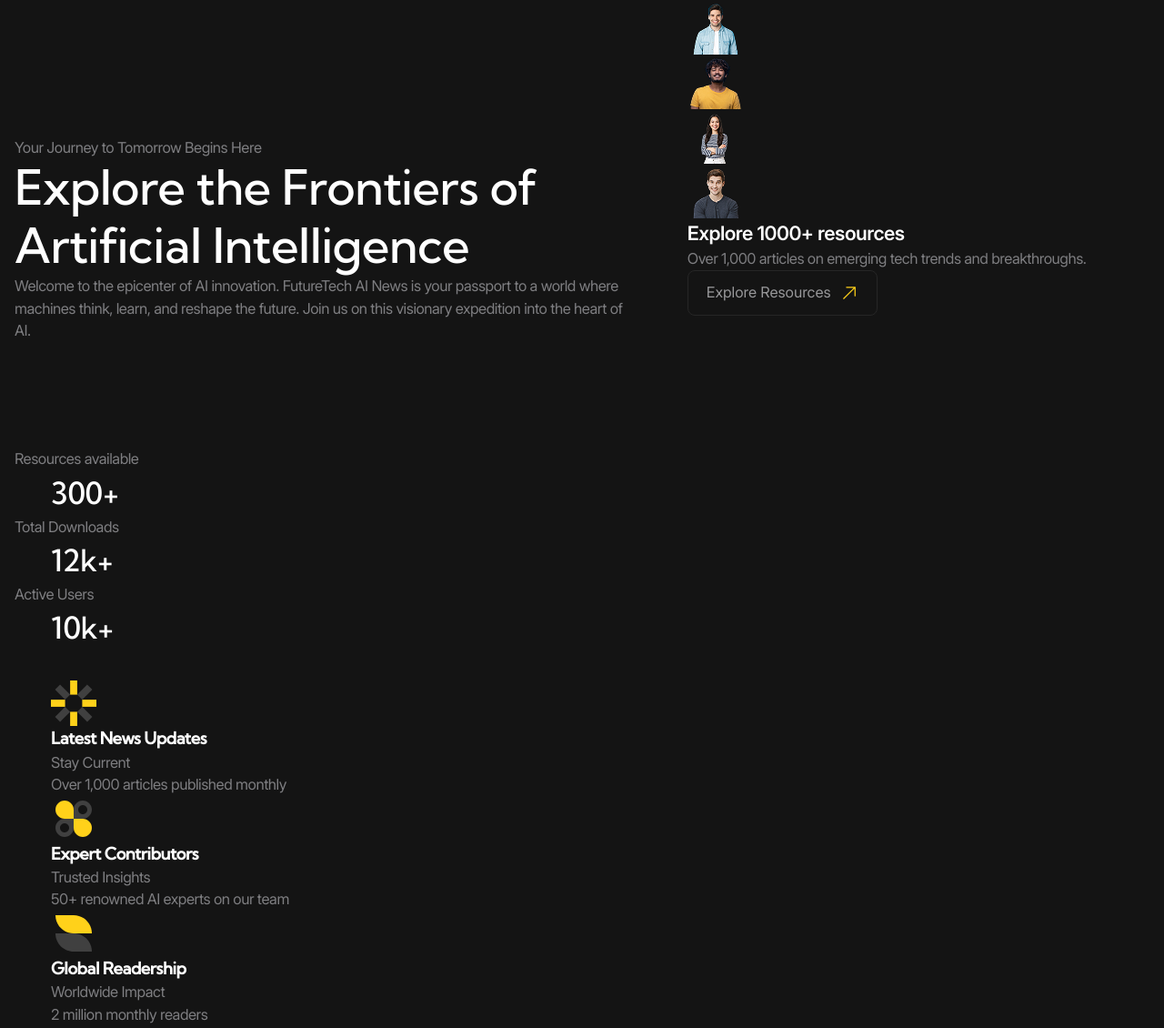
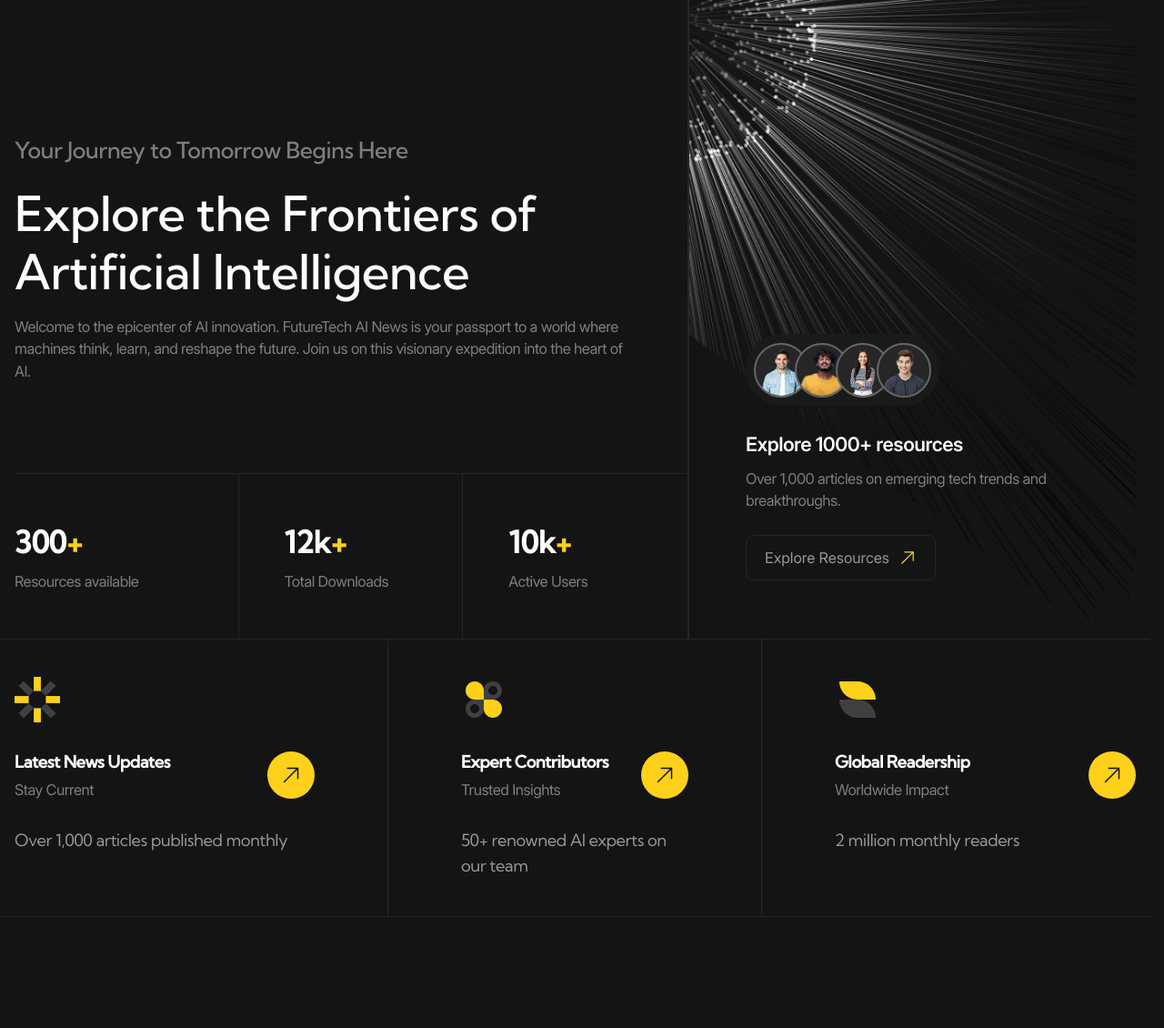
Before and after one commit to Igor-lab-git/FutureTech, a website built with Vite: page src/index.html in a window 1280 px wide. Shown: the whole page at 91% size. After the commit the page ends 1008 px from the top, so only its background shows below. Built offline with nearby package versions, Linux system fonts and the light colour scheme.

Commit message:
add style to hero

```diff
--- a/src/index.html
+++ b/src/index.html
@@ -93,7 +93,7 @@
     <section class="hero" aria-labelledby="hero-title">
         <div class="hero__main container">
             <div class="hero__body">
-                <p class="hero__body-subtitlte">Your Journey to Tomorrow Begins Here</p>
+                <p class="hero__body-subtitle">Your Journey to Tomorrow Begins Here</p>
                 <h1 class="hero__body-title" id="hero-title">Explore the Frontiers of Artificial Intelligence</h1>
                 <div class="hero__body-description">
                     <p>Welcome to the epicenter of AI innovation. FutureTech AI News is your passport to a
@@ -103,8 +103,8 @@
                 </div>
             </div>
 
-            <div class="hero__metrics metrics">
-                <dl class="metrics__list">
+            <div class="hero__metrics metrics full-vw-line full-vw-line--top full-vw-line--left">
+                <dl class="metrics__list list-reset">
                     <div class="metrics__item">
                         <dt class="metrics__key">Resources available</dt>
                         <dd class="metrics__value h3">300<span class="metrics__sign">+</span></dd>
@@ -119,6 +119,7 @@
                     </div>
                 </dl>
             </div>
+
             <div class="hero__resources-preview resources-preview">
                 <div class="resources-preview__team team">
                     <img class="team__person" src="/images/hero/team/person-1.png" alt="" width="60" height="60" loading="lazy">
@@ -136,11 +137,11 @@
             </div>
 
         </div>
-        <div class="hero__advantages container">
+        <div class="hero__advantages ">
             <h2 class="visually-hidden">Our advantages</h2>
-            <ul class="hero__advantages__list">
-                <li class="hero__advantages__item">
+            <ul class="hero__advantages-list container">
 
+                <li class="hero__advantages-item">
                     <article class="advantages-card">
                         <img class="advantages-card__image" src="/images/hero/advantages/Icon-1.svg" alt="" width="50" height="50" loading="lazy">
                         <a class="advantages-card__link" href="#">
@@ -149,7 +150,9 @@
                         </a>
                         <p class="advantages-card__detailes">Over 1,000 articles published monthly</p>
                     </article>
+                </li>
 
+                <li class="hero__advantages-item">
                     <article class="advantages-card">
                         <img class="advantages-card__image" src="/images/hero/advantages/Icon-2.svg" alt="" width="50" height="50" loading="lazy">
                         <a class="advantages-card__link" href="#">
@@ -158,7 +161,9 @@
                         </a>
                         <p class="advantages-card__detailes">50+ renowned AI experts on our team</p>
                     </article>
+                </li>
 
+                <li class="hero__advantages-item">
                     <article class="advantages-card">
                         <img class="advantages-card__image" src="/images/hero/advantages/Icon-3.svg" alt="" width="50" height="50" loading="lazy">
                         <a class="advantages-card__link" href="#">
--- a/src/styles/base/_normalize.scss
+++ b/src/styles/base/_normalize.scss
@@ -354,3 +354,21 @@
 [hidden] {
   display: none;
 }
+
+:where(ul[class]) {
+  list-style: none;
+}
+
+dl {
+  margin: 0;
+  padding: 0;
+}
+
+dd {
+  margin-left: 0;
+  padding-left: 0;
+}
+
+dt {
+  margin-bottom: 0;
+}
--- a/src/styles/base/_utils.scss
+++ b/src/styles/base/_utils.scss
@@ -35,3 +35,45 @@
     display: none !important;
   }
 }
+
+.full-vw-line {
+  position: relative;
+
+  &::before,
+  &::after {
+    position: absolute;
+    width: calc(
+            (var(--100vw) - var(--container-width)) / 2
+    );
+    height: rem(1);
+    background-color: var(--color-dark-15);
+  }
+
+  &--top {
+    &::before {
+      content: '';
+      bottom: 100%;
+    }
+  }
+
+  &--bottom {
+    &::after {
+      content: '';
+      top: 100%;
+    }
+  }
+
+  &--left {
+    &::before,
+    &::after {
+      right: 100%;
+    }
+  }
+
+  &--right {
+    &::before,
+    &::after {
+      left: 100%;
+    }
+  }
+}
--- a/src/styles/blocks/_advantages-card.scss
+++ b/src/styles/blocks/_advantages-card.scss
@@ -1 +1,36 @@
 @use "../helpers" as *;
+
+.advantages-card {
+  display: flex;
+  flex-direction: column;
+  row-gap: rem(30);
+
+  &__link {
+    --circlSize: #{rem(52)};
+    --circlMarginLeft: #{rem(20)};
+
+    position: relative;
+    display: grid;
+    row-gap: rem(4);
+    padding-right: calc(var(--circlSize) + var(--circlMarginLeft));
+
+    &:after {
+      @include square(var(--circlSize));
+      @include abs-y;
+
+      content: "";
+      position: absolute;
+      right: 0;
+      border-radius: 100%;
+      background: url("../../../public/icons/hero/Icon-arrow-bottom-black.svg") center no-repeat;
+      background-color: var(--color-accent);
+    }
+  }
+
+  &__detailes {
+    @include fluid-text(20, 16);
+
+    font-family: var(--font-family-accent);
+    color: var(--color-gray-60);
+  }
+}
--- a/src/styles/blocks/_hero.scss
+++ b/src/styles/blocks/_hero.scss
@@ -14,13 +14,65 @@
     padding-top: rem(150);
     padding-right: rem(50);
     padding-bottom: rem(100);
+
+    &-subtitle {
+      @include fluid-text(30, 18);
+
+      font-family: var(--font-family-accent);
+      font-weight: 500;
+      line-height: 1.2;
+      color: var(--color-gray-40);
+
+      &:not(:last-child) {
+        margin-bottom: fluid(30, 14);
+      }
+    }
+
+    &-title {
+      &:not(:last-child) {
+        margin-bottom: fluid(20, 10);
+      }
+    }
   }
 
   &__metrics {
     grid-area: metrics;
+    border-top: var(--border);
   }
 
   &__resources-preview {
     grid-area: resources-preview;
   }
+
+  &__resources-preview {
+    padding-left: fluid(80, 40);
+    padding-bottom: fluid(80, 40);
+    border-left: var(--border);
+    background: url("../../../public/images/hero/resources-preview/bg-container.png") 0 0/cover no-repeat;
+  }
+
+  &__advantages {
+    border-block: var(--border);
+
+    &-list {
+      margin-block: 0;
+      display: grid;
+      grid-template-columns: repeat(3, 1fr);
+    }
+
+    &-item {
+      --paddingX: #{rem(80)};
+
+      padding-block: fluid(50, 30);
+
+      &:not(:first-child) {
+        padding-left: var(--paddingX);
+      }
+
+      &:not(:last-child) {
+        padding-right: var(--paddingX);
+        border-right: var(--border);
+      }
+    }
+  }
 }
--- a/src/styles/blocks/_metrics.scss
+++ b/src/styles/blocks/_metrics.scss
@@ -1 +1,32 @@
 @use "../helpers" as *;
+
+.metrics {
+
+  &__list {
+    display: grid;
+    grid-template-columns: repeat(3, 1fr);
+  }
+
+  &__item {
+    display: flex;
+    flex-direction: column-reverse;
+    row-gap: fluid(10, 0);
+    padding: rem(50);
+
+    &:first-child {
+      padding-left: 0;
+    }
+
+    &:not(:last-child) {
+      border-right: var(--border);
+    }
+  }
+
+  &__value {
+    font-weight: 600;
+  }
+
+  &__sign {
+    color: var(--color-accent);
+  }
+}
--- a/src/styles/blocks/_resources-preview.scss
+++ b/src/styles/blocks/_resources-preview.scss
@@ -1 +1,14 @@
 @use "../helpers" as *;
+
+.resources-preview {
+  display: flex;
+  flex-direction: column;
+  justify-content: flex-end;
+  align-items: start;
+  row-gap: fluid(30, 20);
+
+  &__body {
+    display: grid;
+    row-gap: fluid(14, 4);
+  }
+}
--- a/src/styles/blocks/_team.scss
+++ b/src/styles/blocks/_team.scss
@@ -1 +1,21 @@
 @use "../helpers" as *;
+
+.team {
+  --personImageSize: #{rem(60)};
+
+  display: flex;
+  padding: fluid(10, 8);
+  border-radius: rem(100);
+  background-color: var(--color-dark-10);
+
+  &__person {
+    width: var(--personImageSize);
+    border: rem(2) solid var(--color-dark-40);
+    border-radius: 50%;
+    background-color: var(--color-dark-15);
+
+    &:not(:first-child) {
+      margin-left: calc(var(--personImageSize)  / 4 * -1);
+    }
+  }
+}
--- a/src/styles/helpers/_mixins.scss
+++ b/src/styles/helpers/_mixins.scss
@@ -62,6 +62,18 @@
   translate: -50% -50%;
 }
 
+@mixin abs-x {
+  position: absolute;
+  left: 50%;
+  translate: -50%;
+}
+
+@mixin abs-y {
+  position: absolute;
+  top: 50%;
+  translate: 0 -50%;
+}
+
 @mixin square($size) {
   width: $size;
   height: $size;
```
Also changed, not shown: public/icons/hero/Icon-arrow-bottom-black.svg (added), public/images/hero/resources-preview/bg-container.png (added), src/js/utils.js (line endings or trailing spaces).
